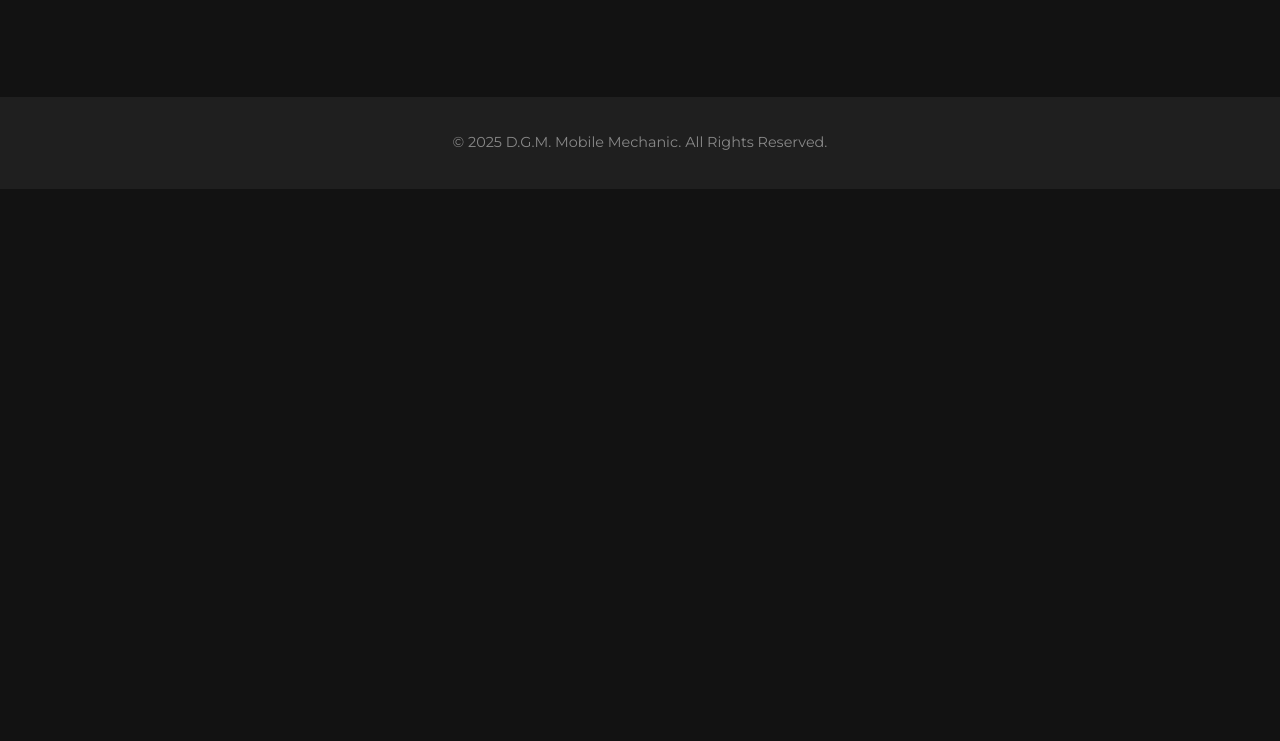
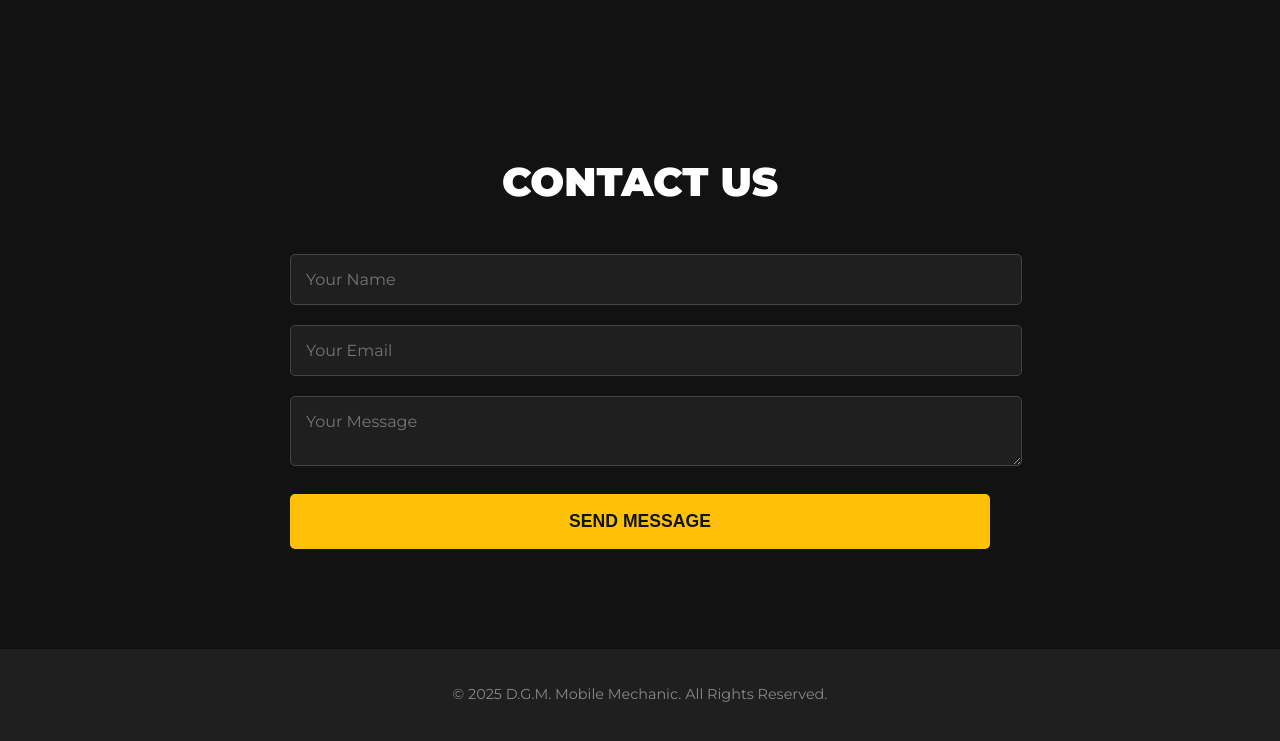
Before and after one commit to ultravi0let27/D.G.M.-Mobile-Mechanic, a plain HTML site: page home-en.html in a window 1280 px wide. Shown: the part 905-1646 px from the top of the page. Before the commit the page ends 1094 px from the top, so only its background shows below. Drawn offline with Linux system fonts and the light colour scheme.

Commit message:
Update home-en.html

```diff
--- a/home-en.html
+++ b/home-en.html
@@ -49,10 +49,10 @@
             color: #FFC107;
             font-weight: 700;
         }
-        .services {
+        .content-section {
             padding: 60px 5%;
         }
-        .services h2 {
+        .content-section h2 {
             text-align: center;
             font-size: 2.5rem;
             font-weight: 900;
@@ -102,6 +102,43 @@
             color: #FFC107;
             font-weight: bold;
         }
+
+        /* New Contact Form Styles */
+        .contact-form {
+            max-width: 700px;
+            margin: 0 auto;
+        }
+        .contact-form input,
+        .contact-form textarea {
+            width: 100%;
+            padding: 15px;
+            margin-bottom: 20px;
+            border-radius: 5px;
+            border: 1px solid #444;
+            background-color: #1F1F1F;
+            color: #FFFFFF;
+            font-family: 'Montserrat', sans-serif;
+            font-size: 1rem;
+        }
+        .contact-form button {
+            display: inline-block;
+            width: 100%;
+            padding: 15px 40px;
+            border: 2px solid #FFC107;
+            background-color: #FFC107;
+            color: #121212;
+            font-size: 1.1rem;
+            font-weight: 700;
+            text-transform: uppercase;
+            border-radius: 5px;
+            cursor: pointer;
+            transition: background-color 0.3s, color 0.3s;
+        }
+        .contact-form button:hover {
+            background-color: transparent;
+            color: #FFC107;
+        }
+
         .footer {
             text-align: center;
             padding: 20px;
@@ -124,7 +161,7 @@
             <p>Your Licensed Technician on the Go</p>
         </section>
 
-        <section class="services">
+        <section class="content-section">
             <h2>Our Expertise</h2>
             <div class="service-grid">
                 <div class="service-card">
@@ -143,6 +180,29 @@
                 </div>
             </div>
         </section>
+
+        <!-- NEW CONTACT FORM SECTION -->
+        <section class="content-section">
+            <h2>Contact Us</h2>
+            <form action="https://api.web3forms.com/submit" method="POST" class="contact-form">
+
+                <!-- IMPORTANT: Replace with your Access Key -->
+                <input type="hidden" name="access_key" value="5e19afda-8276-4e86-b105-23cff085eec2">
+
+                <!-- Form Inputs -->
+                <input type="text" name="name" placeholder="Your Name" required>
+                <input type="email" name="email" placeholder="Your Email" required>
+                <textarea name="message" placeholder="Your Message" required></textarea>
+
+                <!-- Honeypot Spam Protection -->
+                <input type="checkbox" name="botcheck" class="hidden" style="display: none;">
+
+                <button type="submit">Send Message</button>
+
+            </form>
+        </section>
+        <!-- END CONTACT FORM SECTION -->
+
     </main>
 
     <footer class="footer">
```
